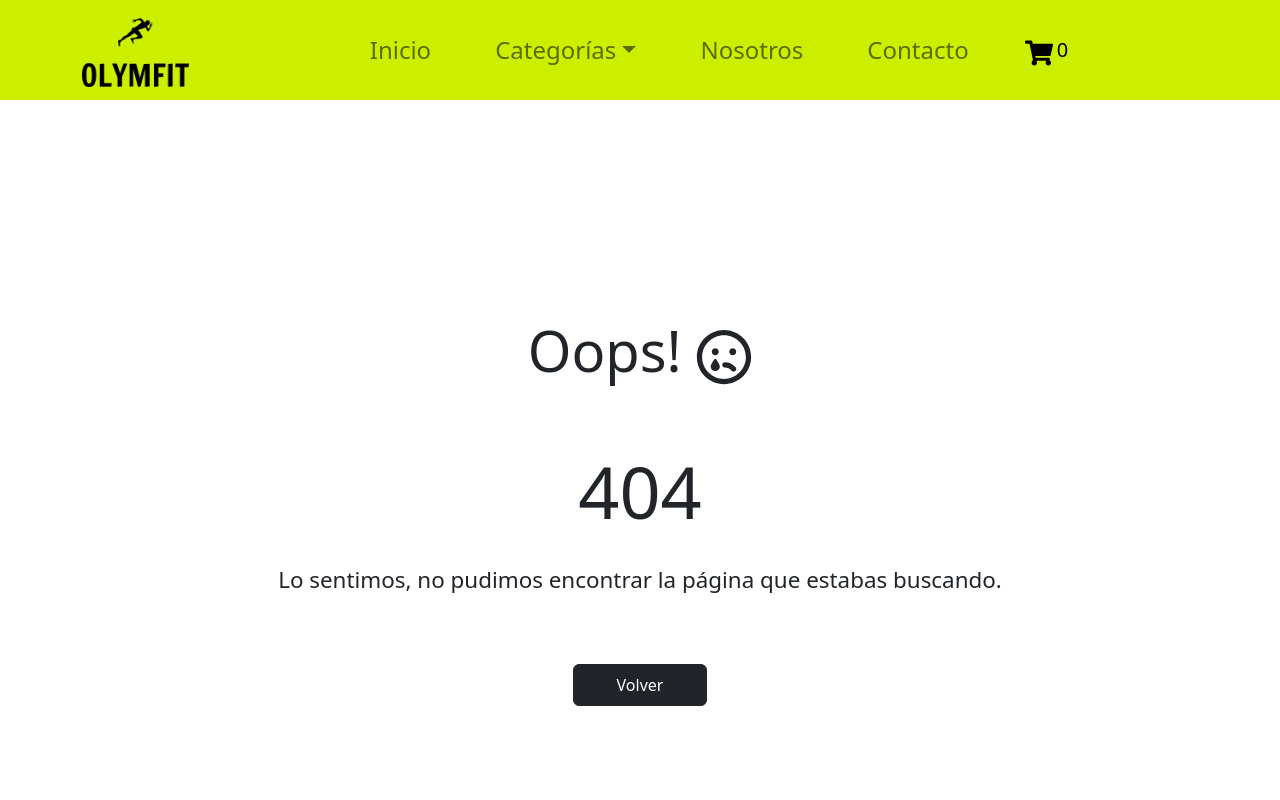
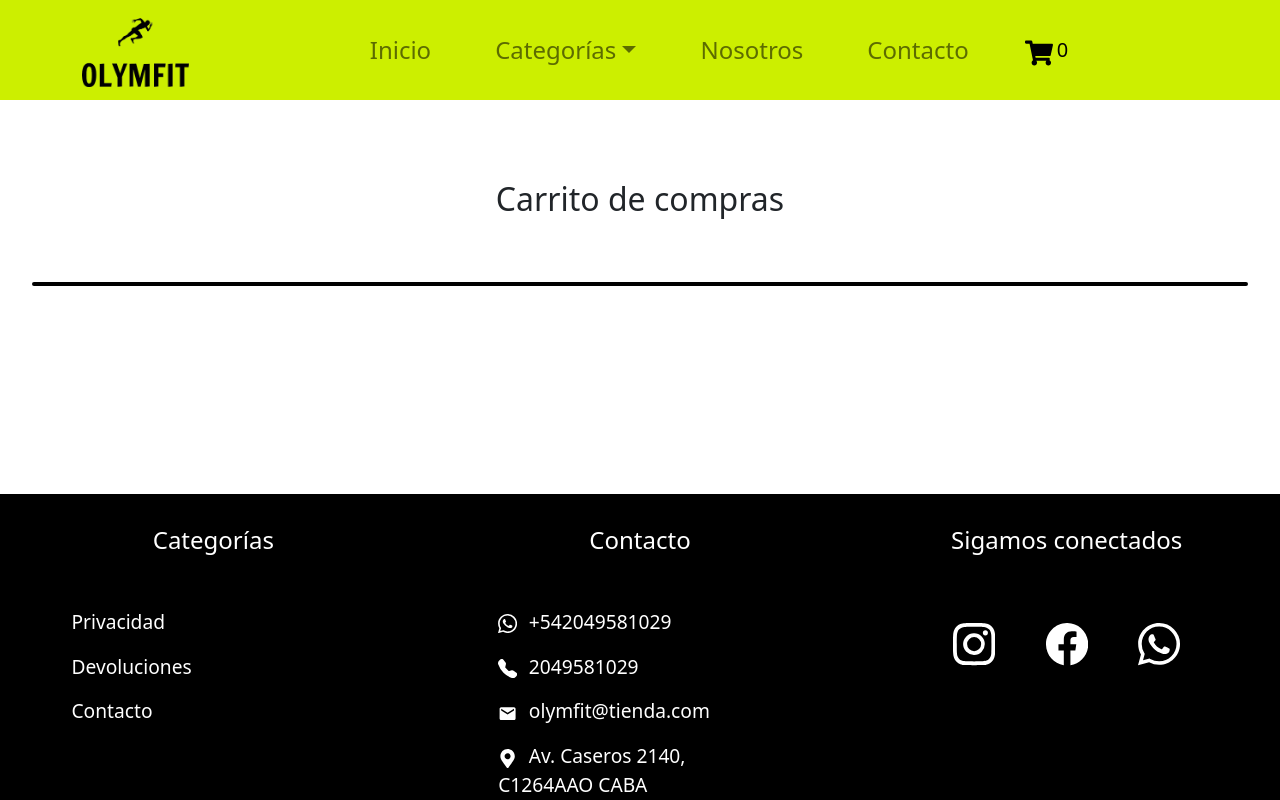
Before and after one commit to N-A-C-H-O/Olymfit-Ecommerce, a React (Create React App) app: page /cart in a window 1280 px wide. Shown: the top 800 px of the page. Built offline with nearby package versions, Linux system fonts and the light colour scheme.

Commit message:
Implementación de CartContext

```diff
--- a/src/App.js
+++ b/src/App.js
@@ -5,17 +5,22 @@ import { NavbarComp } from './components/Navbar/Navbar';
 import { BrowserRouter, Routes, Route } from "react-router-dom";
 import { Footer } from "./components/Footer/Footer";
 import { NoPage } from "./components/NoPage/NoPage";
+import { CartContainer } from "./components/CartContainer/CartContainer";
+import { CartProvider } from "./context/CartContext";
 
 function App() {
   return (
       <BrowserRouter>
+        <CartProvider>
           <NavbarComp />
           <Routes>
             <Route path='/' element={<ItemListContainer />}/>
             <Route path='/categoria/:categoryId' element={<ItemListContainer />}/>
             <Route path='/item/:itemId' element={<ItemDetailContainer />}/>
             <Route path='*' element={<NoPage />}/>
+            <Route path='/cart' element={<CartContainer />}/>
           </Routes>
+        </CartProvider>
         <Footer />
       </BrowserRouter>
   );
--- /dev/null
+++ b/src/components/CartContainer/CartContainer.css
@@ -0,0 +1,4 @@
+.cart-title {
+    text-align: center;
+    margin-bottom: 2em;
+}
--- /dev/null
+++ b/src/components/CartContainer/CartContainer.jsx
@@ -0,0 +1,11 @@
+import "./CartContainer.css";
+import { CartListContainer } from "../CartListContainer/CartListContainer";
+
+export const CartContainer = () => {
+    return(
+        <div>
+            <h2 className="cart-title">Carrito de compras</h2>
+            <CartListContainer />
+        </div>
+    )
+}
--- /dev/null
+++ b/src/components/CartListContainer/CartListContainer.css
@@ -0,0 +1,6 @@
+.cart-list-container {
+    border-radius: 15px;
+    border: 2px solid black;
+    width: 95%;
+    margin: 0 auto;
+}
--- /dev/null
+++ b/src/components/CartListContainer/CartListContainer.jsx
@@ -0,0 +1,16 @@
+import { useContext } from "react";
+import { CartContext } from "../../context/CartContext";
+import "./CartListContainer.css";
+import { ItemCart } from "../ItemCart/ItemCart";
+
+export const CartListContainer = () => {
+    const { cartList, removeCart } = useContext(CartContext);
+
+    return(
+        <div className="cart-list-container">
+            {
+                cartList.map((item) => <ItemCart key={item.id} item={item} removeCart={removeCart} />)
+            }
+        </div>
+    )
+}
--- a/src/components/Footer/Footer.css
+++ b/src/components/Footer/Footer.css
@@ -4,7 +4,6 @@ footer {
 
 .footer-container {
     display: grid;
-    /* grid-template-columns: repeat(3,1fr); */
     background-color: black;
     color: white;
 }
@@ -66,8 +65,10 @@ footer {
     .footer-container {
         grid-template-columns: repeat(3,1fr);
     }
+}
 
+@media screen and (min-width: 1024px) {
     .footer-section-content {
-        text-align: center;
+        text-align: left;
     }
 }
--- /dev/null
+++ b/src/components/ItemCart/ItemCart.css
@@ -0,0 +1,15 @@
+.cart-item {
+    display: flex;
+    justify-content: space-evenly;
+    align-items: center;
+    text-align: center;
+    margin: 1.5em 0;
+}
+
+.cart-item img {
+    width: 8%;
+}
+
+.cart-item h4 {
+    width: 30%;
+}
--- /dev/null
+++ b/src/components/ItemCart/ItemCart.jsx
@@ -0,0 +1,20 @@
+/* import { useContext } from "react";
+import { CartContext } from "../../context/CartContext"; */
+
+import { MdDeleteForever } from "react-icons/md";
+import "./ItemCart.css";
+
+
+export const ItemCart = ({item, removeCart}) => {
+
+    return(
+        <div className="cart-item">
+            <img src={item.image} alt="producto" />
+            <h4>{item.name}</h4>
+            <p>{item.quantity} ud/s</p>
+            <p>Precio: ${item.price}</p>
+            <p>Subtotal: ${item.price * item.quantity}</p>
+            <button onClick={() => removeCart(item.id)} className="btn btn-dark"><MdDeleteForever/></button>
+        </div>
+    )
+}
--- a/src/components/ItemDetail/ItemDetail.jsx
+++ b/src/components/ItemDetail/ItemDetail.jsx
@@ -1,14 +1,20 @@
+import { useContext } from "react";
 import { useState } from "react";
 import { LinkContainer } from "react-router-bootstrap";
 import { ItemCount } from "../ItemCount/ItemCount";
 import "./ItemDetail.css";
+import { CartContext } from "../../context/CartContext";
 
 export const ItemDetail = ({item}) => {
+    const { addCart } = useContext(CartContext);
+
     const [productosAgregados, setProductosAgregados ] = useState(0);
 
     const agregarProductos = (items) => {
         setProductosAgregados(items);
-        alert(`Agregaste ${items} productos a tu carrito`)
+        alert(`Agregaste ${items} productos a tu carrito`);
+        const newCartProduct = {...item, quantity: items}
+        addCart(newCartProduct);
     }
 
     return(
--- /dev/null
+++ b/src/context/CartContext.js
@@ -0,0 +1,38 @@
+import { createContext, useState } from "react";
+
+export const CartContext = createContext();
+
+export const CartProvider = ({children}) => {
+    const [cartList, setCartList] = useState([]);
+
+
+    const isInCart = (product) => {
+        return cartList.some((item) => item.id === product.id);
+    }
+
+    const addCart = (newProduct) => {
+
+        if (isInCart(newProduct)) {
+            const productInCart = cartList.find((item) => item.id === newProduct.id);
+            productInCart.quantity += newProduct.quantity;
+        }
+
+        else {
+            const newCartList = [...cartList, newProduct];
+            setCartList(newCartList);
+        }
+
+    }
+
+    const removeCart = (productId) => {
+        const newCartList = cartList.filter((item) => item.id !== productId );
+        setCartList(newCartList);
+    }
+
+
+    return(
+        <CartContext.Provider value={{cartList,addCart,removeCart}}>
+            {children}
+        </CartContext.Provider>
+    )
+}
```
Lines whose indentation alone changed are shown as unchanged.
